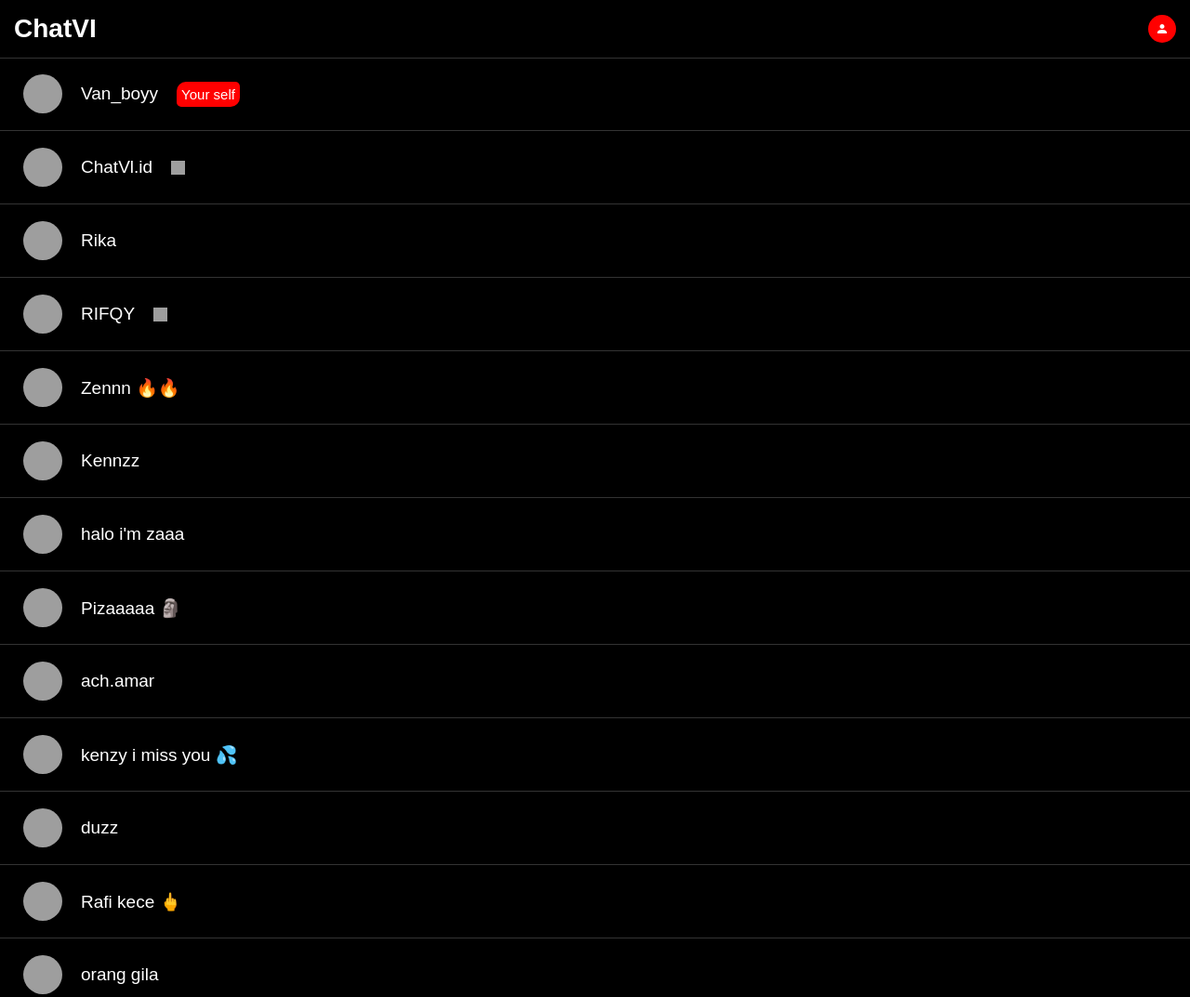
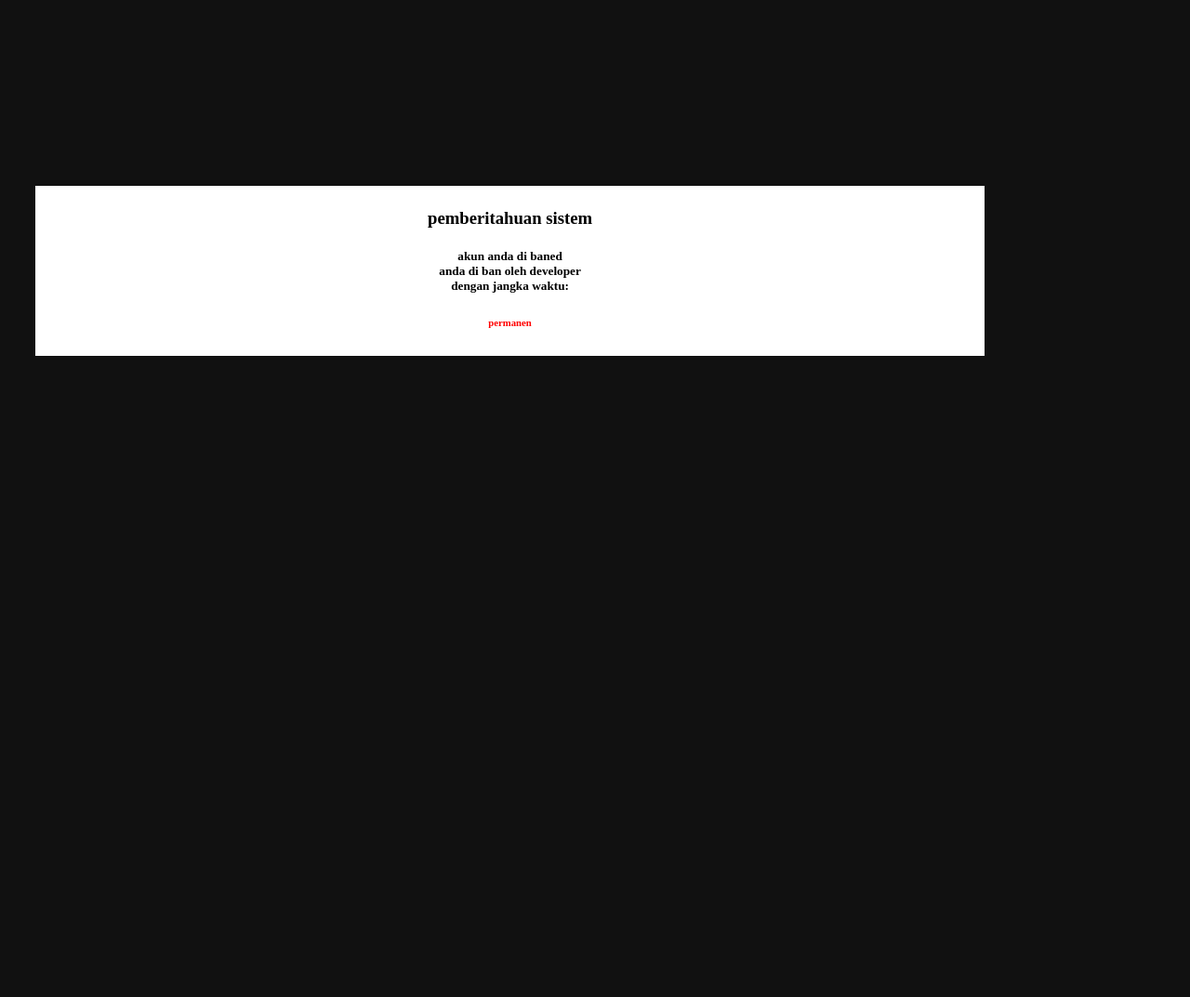
Before and after one commit to Pbftask/Redownload, a plain HTML site: page ChatVl.html in a window 1280 px wide. Shown: the top 1073 px of the page at 93% size. After the commit the page ends 800 px from the top, so only its background shows below. Drawn offline with Linux system fonts and the light colour scheme; grey boxes are pictures that could not be loaded.

Commit message:
Add files via upload

```diff
--- a/ChatVl.html
+++ b/ChatVl.html
@@ -1,289 +1,38 @@
 <!DOCTYPE html>
-<html lang="id">
+<html lang="en">
 <head>
   <meta charset="UTF-8">
   <meta name="viewport" content="width=device-width, initial-scale=1.0">
-<title>ChatVI</title>
-<link rel="manifest" href="manifest.json">
-<meta name="theme-color" content="#0b141a">
-
+  <title>baned</title>
   <style>
-*{
-    margin:0;
-    padding:0;
-    box-sizing:border-box;
-    font-family:Arial,sans-serif;
+    body{
+      background: #111;
+      color:white;
+      align-items: center;
     }
-
-body{
-    background:#000;
-    color:#fff;
+    div{
+      background:white;
+      color:black;
+      margin-top: 200px;
+      width:80%;
+      margin-left: 30px;
+      text-align: center;
+      padding: 5px
     }
-
-.header{
-    display:flex;
-    justify-content:space-between;
-    align-items:center;
-    padding:15px;
-    border-bottom:1px solid #333;
-    position:fixed;
-    width:100%;
-    background: transparent;
-}
-
-.logo{
-    font-size:28px;
-    font-weight:bold;
-}
-
-.profile{
-    width:30px;
-    height:30px;
-    border-radius:50%;
-    background:red;
-    display:flex;
-    justify-content:center;
-    align-items:center;
-    text-decoration:none;
-}
-
-.profile svg{
-    width:12px;
-    fill:white;
-}
-
-.contact{
-    display:flex;
-    align-items:center;
-    gap:20px;
-    padding:18px 25px;
-    text-decoration:none;
-    color:white;
-    border-bottom:1px solid #333;
-    transition:0.2s;
-}
-
-.contact:hover{
-    background:#111;
-}
-
-.avatar{
-    width:42px;
-    height:42px;
-    border-radius:50%;
-    overflow:hidden;
-}
-
-.avatar img{
-    width:100%;
-    height:100%;
-    object-fit:cover;
-}
-
-.name{
-    font-size:19px;
-}
-.verify{
-  width:15px;
-  height: 15px;
-}
-
-.verify img{
-  width: 100%;
-  height:100%;
-}
-
-.tumbal{
-  background: black;
-  width: 100%;
-  height: 62px;
-}
-
-.pin{
-  background: #f00;
-  font-size: 15px;
-  padding: 5px;
-  border-radius: 10px 5px;
-}
-
-.error{
-  background:transparent;
-  color:#999;
-  text-align: center;
-  padding: 30px;
+    h6{
+      color:red;
     }
   </style>
 </head>
+<body>
+  <div>
+    <h3>pemberitahuan sistem</h3>
+    <h5>akun anda di baned<br>
+      anda di ban oleh developer<br>
+      dengan jangka waktu:
+    </h5>
+    <h6>permanen</h6>
 
-<body>
-
-<div class="header">
-    <div class="logo">ChatVI</div>
-
-    <a href="profil.html" class="profile">
-        <svg viewBox="0 0 24 24">
-            <path d="M12 12c2.76 0 5-2.24 5-5s-2.24-5-5-5-5 2.24-5 5 2.24 5 5 5zm0 2c-3.33 0-10 1.67-10 5v3h20v-3c0-3.33-6.67-5-10-5z"/>
-        </svg>
-    </a>
   </div>
-<div class="tumbal"></div>
-
-<a href="profil.html" class="contact">
-    <div class="avatar">
-        <img src="https://i.ibb.co.com/Kp6r3g1Q/IMG-20260616-213153.jpg">
-    </div>
-    <div class="name">Van_boyy</div>
-        <div class="pin">
-      Your self
-    </div>
-</a>
-
-<a href="vlid.html" class="contact">
-    <div class="avatar">
-        <img src="https://i.ibb.co.com/gbfnPcC5/New-Project-71-A9-EBC91.png">
-    </div>
-    <div class="name">ChatVl.id</div>
-        <div class="verify">
-      <img src="https://i.ibb.co.com/Wv123jL6/New-Project-91-CAD5-C03.png" alt="vetify">
-    </div>
-</a>
-
-<a href="izin.html" class="contact">
-    <div class="avatar">
-        <img src="https://i.ibb.co.com/tPqbLqBP/ssstik-io-1780895355426.webp">
-    </div>
-    <div class="name">Rika</div>
-</a>
-
-<a href="index.html" class="contact">
-    <div class="avatar">
-        <img src="https://i.ibb.co.com/WvQngnDM/IMG-20260613-163402.jpg">
-    </div>
-    <div class="name">RIFQY</div>
-    <div class="verify">
-      <img src="https://i.ibb.co.com/Wv123jL6/New-Project-91-CAD5-C03.png" alt="vetify">
-    </div>
-</a>
-
-<a href="izin.html" class="contact">
-    <div class="avatar">
-        <img src="https://i.ibb.co.com/27nhqxnh/New-Project-90-811-A70-E.png">
-    </div>
-    <div class="name">Zennn 🔥🔥</div>
-</a>
-
-<a href="izin.html" class="contact">
-    <div class="avatar">
-        <img src="https://i.ibb.co.com/27nhqxnh/New-Project-90-811-A70-E.png">
-    </div>
-    <div class="name">Kennzz</div>
-</a>
-
-<a href="izin.html" class="contact">
-    <div class="avatar">
-        <img src="https://i.ibb.co.com/27nhqxnh/New-Project-90-811-A70-E.png">
-    </div>
-    <div class="name">halo i'm zaaa</div>
-</a>
-
-<a href="izin.html" class="contact">
-    <div class="avatar">
-        <img src="https://i.ibb.co.com/27nhqxnh/New-Project-90-811-A70-E.png">
-    </div>
-    <div class="name">Pizaaaaa 🗿</div>
-</a>
-
-<a href="izin.html" class="contact">
-    <div class="avatar">
-        <img src="https://i.ibb.co.com/27nhqxnh/New-Project-90-811-A70-E.png">
-    </div>
-    <div class="name">ach.amar</div>
-</a>
-
-<a href="izin.html" class="contact">
-    <div class="avatar">
-        <img src="https://i.ibb.co.com/27nhqxnh/New-Project-90-811-A70-E.png">
-    </div>
-    <div class="name">kenzy i miss you 💦</div>
-</a>
-
-<a href="izin.html" class="contact">
-    <div class="avatar">
-        <img src="https://i.ibb.co.com/27nhqxnh/New-Project-90-811-A70-E.png">
-    </div>
-    <div class="name">duzz</div>
-</a>
-
-<a href="izin.html" class="contact">
-    <div class="avatar">
-        <img src="https://i.ibb.co.com/27nhqxnh/New-Project-90-811-A70-E.png">
-    </div>
-    <div class="name">Rafi kece 🖕</div>
-</a>
-
-<a href="izin.html" class="contact">
-    <div class="avatar">
-        <img src="https://i.ibb.co.com/Xrvnq6P8/file-00000000a08c7208a2558dc2bb87bd09.png">
-    </div>
-    <div class="name">orang gila</div>
-</a>
-
-<a href="izin.html" class="contact">
-    <div class="avatar">
-        <img src="https://i.ibb.co.com/27nhqxnh/New-Project-90-811-A70-E.png">
-    </div>
-    <div class="name">aaaacha</div>
-</a>
-
-<a href="izin.html" class="contact">
-    <div class="avatar">
-        <img src="https://i.ibb.co.com/27nhqxnh/New-Project-90-811-A70-E.png">
-    </div>
-    <div class="name">Dil aja</div>
-</a>
-
-<a href="izin.html" class="contact">
-    <div class="avatar">
-        <img src="https://i.ibb.co.com/27nhqxnh/New-Project-90-811-A70-E.png">
-    </div>
-    <div class="name">.alia ...☻.</div>
-</a>
-<a href="izin.html" class="contact">
-    <div class="avatar">
-        <img src="https://i.ibb.co.com/k2nL6xVR/IMG-20260613-171630.jpg">
-    </div>
-    <div class="name">Indraa</div>
-</a>
-
-<a href="izin.html" class="contact">
-    <div class="avatar">
-        <img src="https://i.ibb.co.com/27nhqxnh/New-Project-90-811-A70-E.png">
-    </div>
-    <div class="name">anak nyasar</div>
-</a>
-
-<a href="izin.html" class="contact">
-    <div class="avatar">
-        <img src="https://i.ibb.co.com/27nhqxnh/New-Project-90-811-A70-E.png">
-    </div>
-    <div class="name">alpukat 🥑</div>
-</a>
-
-<a href="izin.html" class="contact">
-    <div class="avatar">
-        <img src="https://i.ibb.co.com/27nhqxnh/New-Project-90-811-A70-E.png">
-    </div>
-    <div class="name">Zuxu manis 🐔</div>
-</a>
-
-<div class="error">not find again</div>
-
-<script>
-document.querySelectorAll("img").forEach(img=>{
-  img.addEventListener("dragstart", e=>e.preventDefault());
-});
-
-document.addEventListener('contextmenu', e => e.preventDefault());
-</script>
 </body>
 </html>
```
Lines whose indentation alone changed are shown as unchanged.
